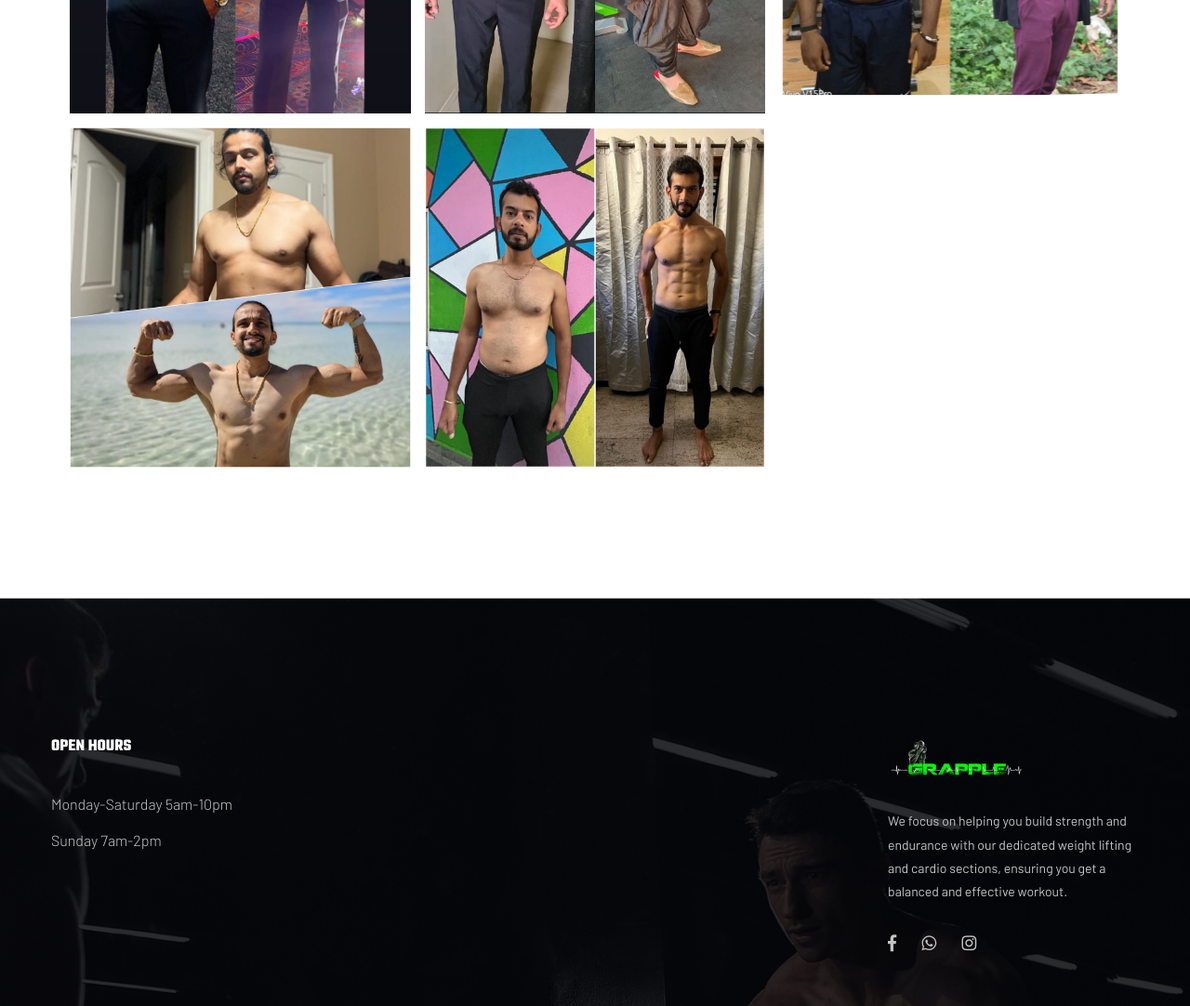
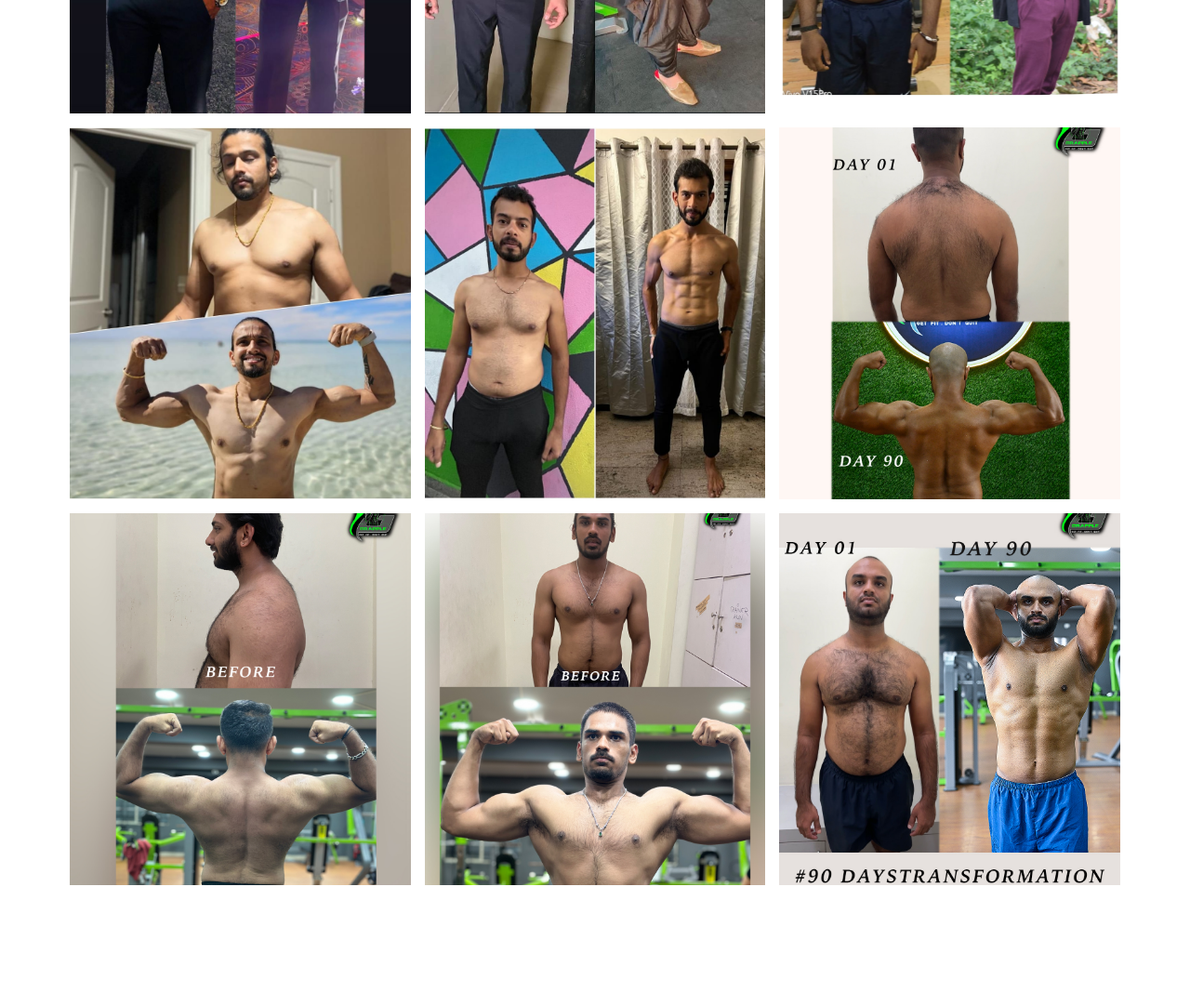
Before and after one commit to rahulreddy1665/GrappleFitness, a plain HTML site: page transformations.html in a window 1280 px wide. Shown: the part 2180-3262 px from the top of the page at 93% size. Drawn offline with Linux system fonts and the light colour scheme.

Commit message:
Final changes

```diff
--- a/transformations.html
+++ b/transformations.html
@@ -144,6 +144,20 @@
                     <div class="grid-item" onclick="openModal('assets/img/blog/trans15.jpeg')">
                         <img src="assets/img/blog/trans15.jpeg" alt="Image 14">
                     </div>
+
+                    <div class="grid-item" onclick="openModal('assets/img/blog/trans17.jpg')">
+                        <img src="assets/img/blog/trans17.jpg" alt="Image 15">
+                    </div>
+                    <div class="grid-item" onclick="openModal('assets/img/blog/trans18.jpg')">
+                        <img src="assets/img/blog/trans18.jpg" alt="Image 16">
+                    </div>
+                    <div class="grid-item" onclick="openModal('assets/img/blog/trans19.jpg')">
+                        <img src="assets/img/blog/trans19.jpg" alt="Image 17">
+                    </div>
+                    <div class="grid-item" onclick="openModal('assets/img/blog/trans20.jpg')">
+                        <img src="assets/img/blog/trans20.jpg" alt="Image 13">
+                    </div>
+
                 </div>
             </div>
         </section>
```
Also changed, not shown: assets/img/blog/trans17.jpg (added), assets/img/blog/trans18.jpg (added), assets/img/blog/trans19.jpg (added), assets/img/blog/trans20.jpg (added).
